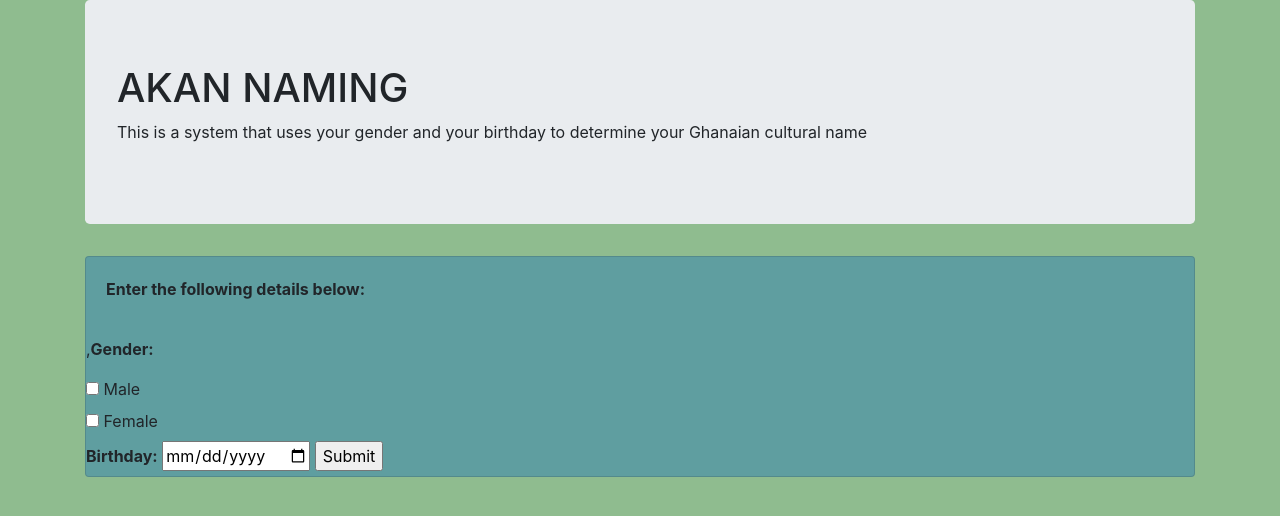
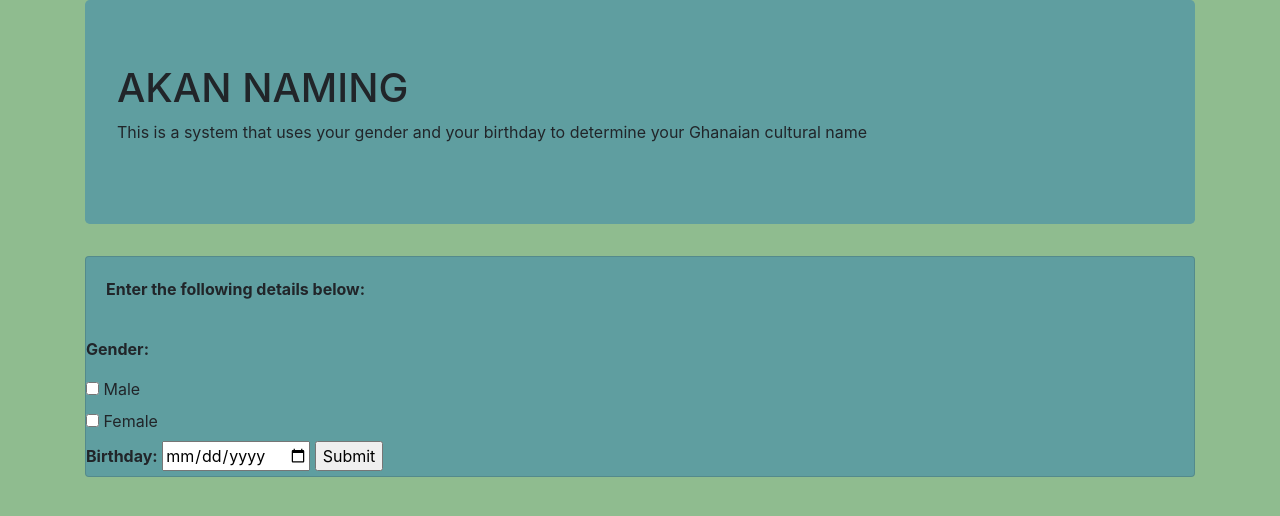
Before and after one commit to milavi-wanasika/akan, a plain HTML site: page index.html in a window 1280 px wide. Drawn offline with Linux system fonts and the light colour scheme; files that its build step writes are made by us from their sources; a script that the page names is missing.

Commit message:
added css

```diff
--- a/css/styles.css
+++ b/css/styles.css
@@ -1,4 +1,4 @@
-n {
+.jumbotron {
     background-color: cadetblue;
 }
 .card {
--- a/index.html/index.html
+++ b/index.html
@@ -18,7 +18,7 @@
             <div class="card-body">
                 <p> <strong> Enter the following details below: </strong></p>
             </div>
-            <p>,<strong>Gender:</strong></p>
+            <p><strong>Gender:</strong></p>
             <form action="/action_page.php">
                 <input type="checkbox" id="gender1" name="gender1" value="Male">
                 <label for="gender1"> Male</label><br>
@@ -28,3 +28,7 @@
                 <input type="date" id="day" name="day">
                 <input type="submit" value="Submit">
             </form>
+        </div>
+     </div>
+</body>
+</html>
```
Also changed, not shown: main.js (renamed from index.html/main.js).
